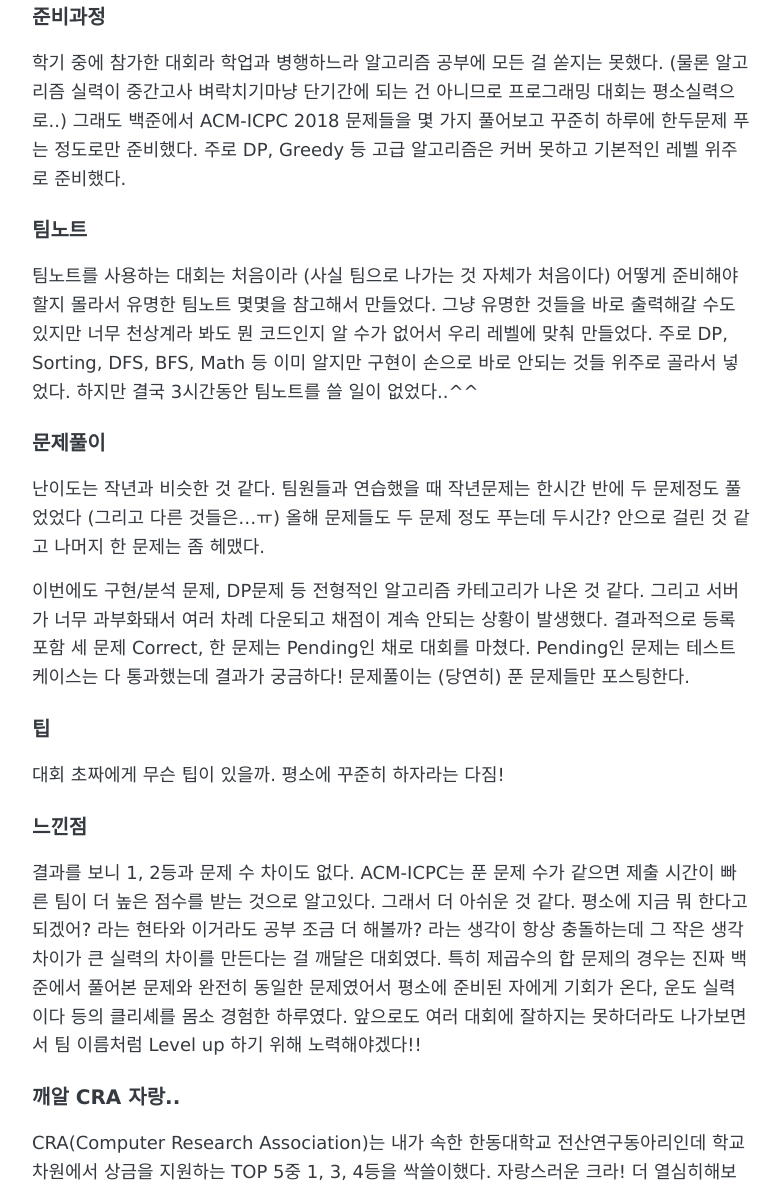
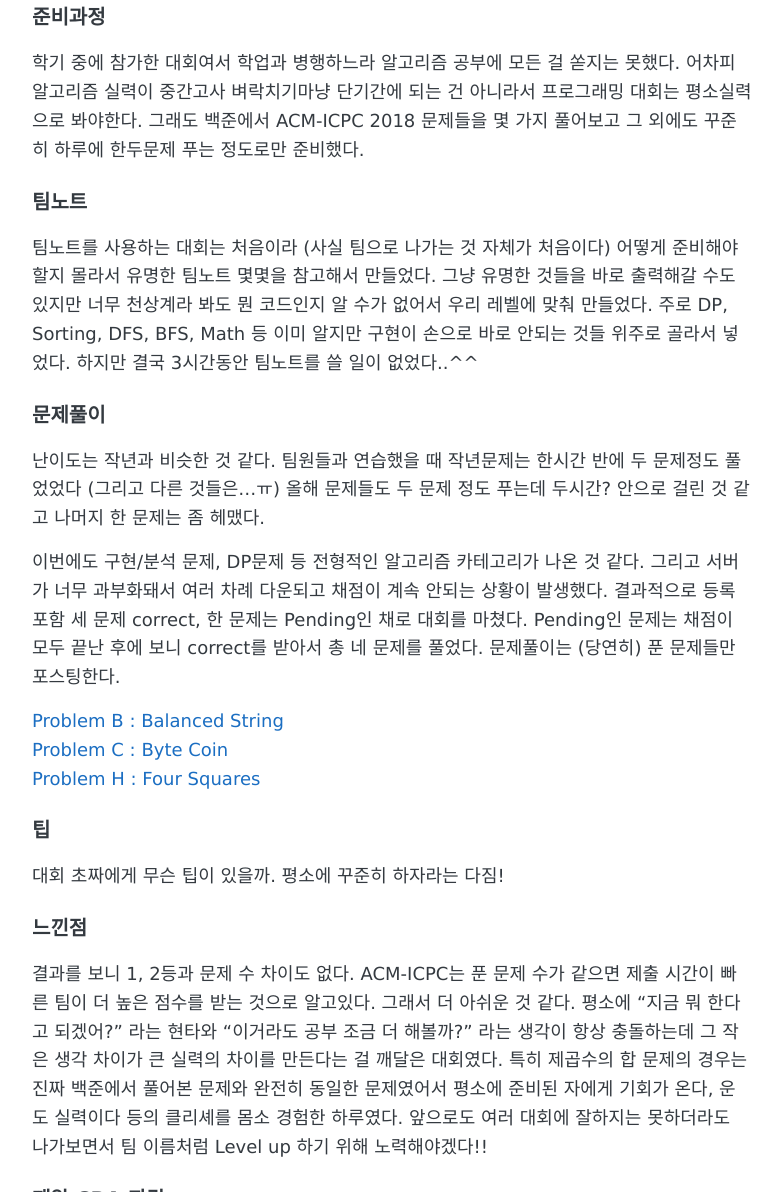
Before and after one commit to sihyungyou/sihyungyou.github.io, a Jekyll site: the page built from _posts/2019-10-05-acmicpc2019.md, in a window 1280 px wide and 1400 px high, scrolled down 815 px. Shown: the part 208-1400 px from the top of the window, without its empty margins (248-1029 px from the left). Built offline with Jekyll 4.4.1, drawn with Linux system fonts in a browser that asks for light colours; some of the changed text lies outside the part shown.

Commit message:
fixed typo

```diff
--- a/_posts/2019-10-05-acmicpc2019.md
+++ b/_posts/2019-10-05-acmicpc2019.md
@@ -12,13 +12,13 @@ comments: true
 ### ACM-ICPC란?
 ACM-ICPC는 한국 대학생 프로그래밍 경시대회이라고 생각하면 된다. 이번에 참가한 대회는 온라인 예선전으로 3인 1팀으로 출전할 수 있다. 특이한 점은 세 명이서 하나의 컴퓨터로만 문제를 해결해야한다는 것이다. 구글링이나 이전에 풀었던 소스를 참고하는 것은 불가능하고 오직 공식 reference 사이트만 이용 가능하다. 단, 사전에 인쇄해온 팀노트는 참고할 수 있다.
 
-이번이 첫 출전이고 대경권 프로그래밍 경시대회처럼 각자 원하는 곳에서 개인전으로 치뤄지는 대회 경험만 있어서 많이 겁먹기도 했는데 정말 좋은 경험이었다. 결과적으로 한동대학교 34팀 중 3위를 하는 쾌거를 이루었다!
+이번이 첫 출전이고 대경권 프로그래밍 경시대회처럼 각자 원하는 곳에서 개인전으로 치뤄지는 대회 경험만 있어서 많이 겁먹기도 했는데 정말 좋은 경험이었다. 결과적으로 한동대학교 34팀 중 3위를 했다!
 
 ![Center example image](https://user-images.githubusercontent.com/35067611/66255462-97514900-e7be-11e9-8c1e-49d68e703dcc.png "Center"){: .center-image}
 [한동대학교 스코어보드 TOP 5]
 
 ### 준비과정
-학기 중에 참가한 대회라 학업과 병행하느라 알고리즘 공부에 모든 걸 쏟지는 못했다. (물론 알고리즘 실력이 중간고사 벼락치기마냥 단기간에 되는 건 아니므로 프로그래밍 대회는 평소실력으로..) 그래도 백준에서 ACM-ICPC 2018 문제들을 몇 가지 풀어보고 꾸준히 하루에 한두문제 푸는 정도로만 준비했다. 주로 DP, Greedy 등 고급 알고리즘은 커버 못하고 기본적인 레벨 위주로 준비했다.
+학기 중에 참가한 대회여서 학업과 병행하느라 알고리즘 공부에 모든 걸 쏟지는 못했다. 어차피 알고리즘 실력이 중간고사 벼락치기마냥 단기간에 되는 건 아니라서 프로그래밍 대회는 평소실력으로 봐야한다. 그래도 백준에서 ACM-ICPC 2018 문제들을 몇 가지 풀어보고 그 외에도 꾸준히 하루에 한두문제 푸는 정도로만 준비했다.
 
 ### 팀노트
 팀노트를 사용하는 대회는 처음이라 (사실 팀으로 나가는 것 자체가 처음이다) 어떻게 준비해야할지 몰라서 유명한 팀노트 몇몇을 참고해서 만들었다. 그냥 유명한 것들을 바로 출력해갈 수도 있지만 너무 천상계라 봐도 뭔 코드인지 알 수가 없어서 우리 레벨에 맞춰 만들었다. 주로 DP, Sorting, DFS, BFS, Math 등 이미 알지만 구현이 손으로 바로 안되는 것들 위주로 골라서 넣었다. 하지만 결국 3시간동안 팀노트를 쓸 일이 없었다..^^
@@ -26,13 +26,17 @@ ACM-ICPC는 한국 대학생 프로그래밍 경시대회이라고 생각하면
 ### 문제풀이
 난이도는 작년과 비슷한 것 같다. 팀원들과 연습했을 때 작년문제는 한시간 반에 두 문제정도 풀었었다 (그리고 다른 것들은...ㅠ) 올해 문제들도 두 문제 정도 푸는데 두시간? 안으로 걸린 것 같고 나머지 한 문제는 좀 헤맸다.
 
-이번에도 구현/분석 문제, DP문제 등 전형적인 알고리즘 카테고리가 나온 것 같다. 그리고 서버가 너무 과부화돼서 여러 차례 다운되고 채점이 계속 안되는 상황이 발생했다. 결과적으로 등록 포함 세 문제 Correct, 한 문제는 Pending인 채로 대회를 마쳤다. Pending인 문제는 테스트케이스는 다 통과했는데 결과가 궁금하다! 문제풀이는 (당연히) 푼 문제들만 포스팅한다.
+이번에도 구현/분석 문제, DP문제 등 전형적인 알고리즘 카테고리가 나온 것 같다. 그리고 서버가 너무 과부화돼서 여러 차례 다운되고 채점이 계속 안되는 상황이 발생했다. 결과적으로 등록 포함 세 문제 correct, 한 문제는 Pending인 채로 대회를 마쳤다. Pending인 문제는 채점이 모두 끝난 후에 보니 correct를 받아서 총 네 문제를 풀었다. 문제풀이는 (당연히) 푼 문제들만 포스팅한다.
+
+[Problem B : Balanced String](https://sihyungyou.github.io/acmicpc2019-B/)
+[Problem C : Byte Coin](https://sihyungyou.github.io/acmicpc2019-C/)
+[Problem H : Four Squares](https://sihyungyou.github.io/acmicpc2019-H/)
 
 ### 팁
 대회 초짜에게 무슨 팁이 있을까. 평소에 꾸준히 하자라는 다짐!
 
 ### 느낀점
-결과를 보니 1, 2등과 문제 수 차이도 없다. ACM-ICPC는 푼 문제 수가 같으면 제출 시간이 빠른 팀이 더 높은 점수를 받는 것으로 알고있다. 그래서 더 아쉬운 것 같다. 평소에 지금 뭐 한다고 되겠어? 라는 현타와 이거라도 공부 조금 더 해볼까? 라는 생각이 항상 충돌하는데 그 작은 생각 차이가 큰 실력의 차이를 만든다는 걸 깨달은 대회였다. 특히 제곱수의 합 문제의 경우는 진짜 백준에서 풀어본 문제와 완전히 동일한 문제였어서 평소에 준비된 자에게 기회가 온다, 운도 실력이다 등의 클리셰를 몸소 경험한 하루였다. 앞으로도 여러 대회에 잘하지는 못하더라도 나가보면서 팀 이름처럼 Level up 하기 위해 노력해야겠다!!
+결과를 보니 1, 2등과 문제 수 차이도 없다. ACM-ICPC는 푼 문제 수가 같으면 제출 시간이 빠른 팀이 더 높은 점수를 받는 것으로 알고있다. 그래서 더 아쉬운 것 같다. 평소에 "지금 뭐 한다고 되겠어?" 라는 현타와 "이거라도 공부 조금 더 해볼까?" 라는 생각이 항상 충돌하는데 그 작은 생각 차이가 큰 실력의 차이를 만든다는 걸 깨달은 대회였다. 특히 제곱수의 합 문제의 경우는 진짜 백준에서 풀어본 문제와 완전히 동일한 문제였어서 평소에 준비된 자에게 기회가 온다, 운도 실력이다 등의 클리셰를 몸소 경험한 하루였다. 앞으로도 여러 대회에 잘하지는 못하더라도 나가보면서 팀 이름처럼 Level up 하기 위해 노력해야겠다!!
 
 ### 깨알 CRA 자랑..
 CRA(Computer Research Association)는 내가 속한 한동대학교 전산연구동아리인데 학교차원에서 상금을 지원하는 TOP 5중 1, 3, 4등을 싹쓸이했다. 자랑스러운 크라! 더 열심히해보즈아~
```
Also changed, not shown: _posts/2019-10-05-acmicpc2019-H.md (+1 -1 lines).
